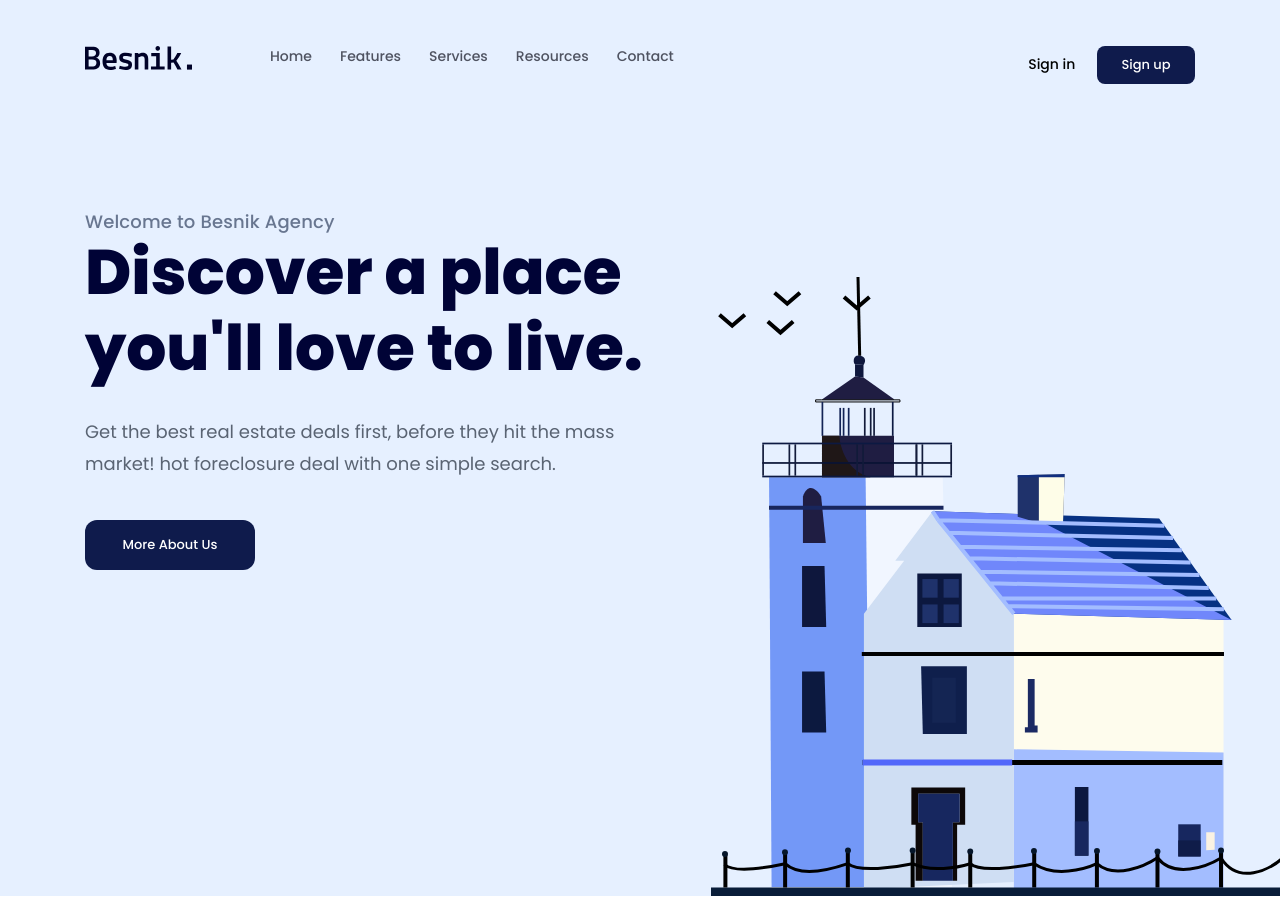
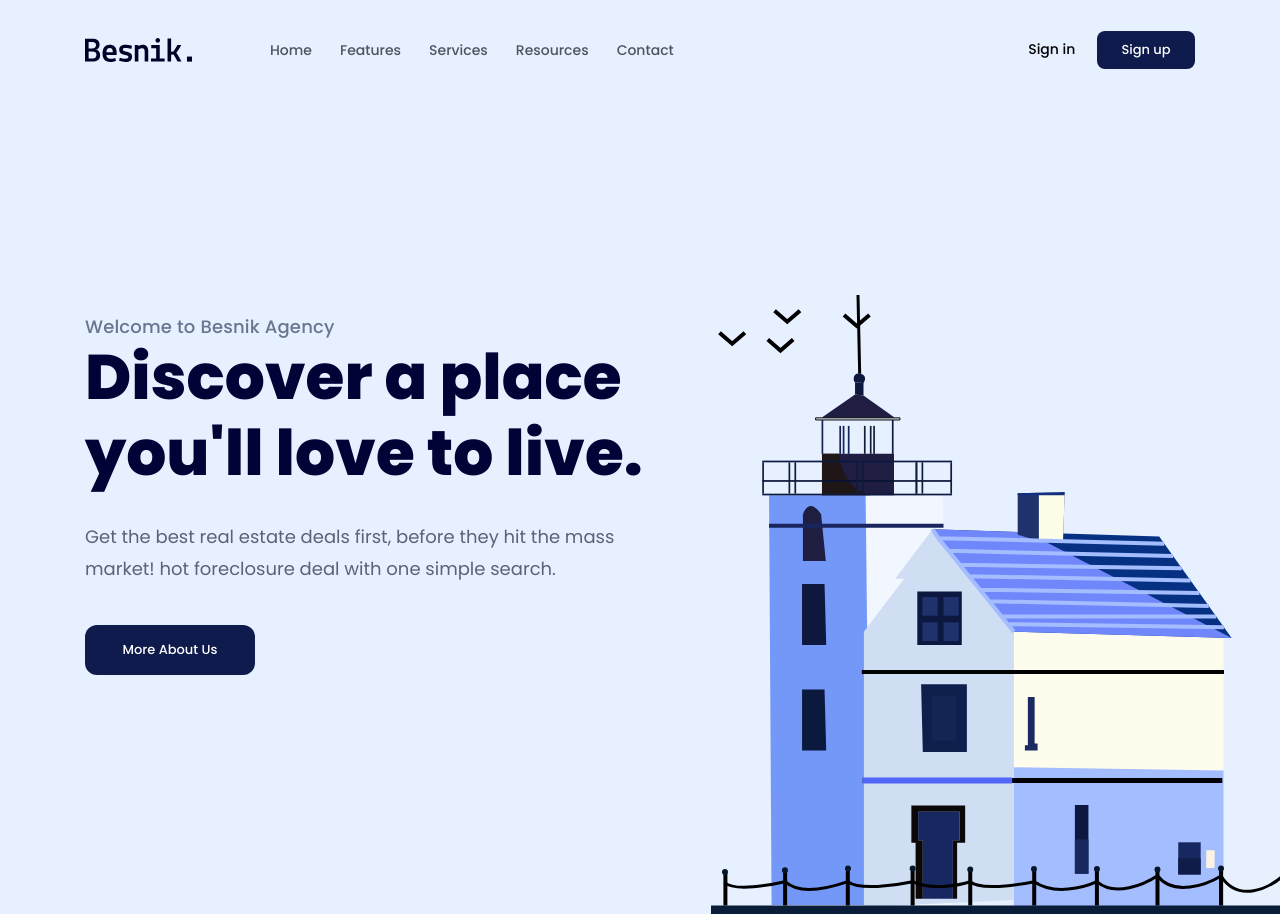
Before and after one commit to tomioruyuu/project-one, a plain HTML site: page index.html in a window 1280 px wide. Shown: the top 914 px of the page. Drawn offline with Linux system fonts and the light colour scheme.

Commit message:
improve header

```diff
--- a/assets/css/styles.css
+++ b/assets/css/styles.css
@@ -44,22 +44,23 @@ a {
     opacity: 0.8;
 }
 
-
 /* ========HEADER========= */
-
-header {
-    position: relative;
-    height: 112vh;
+.fixed-header {
     background: #e6f0ff;
+    padding-top: 26px;
+    position: sticky;
+    top: -26px;
+    z-index: 1;
 }
 
-header nav {
-    padding-top: 46px;
+nav {
+    padding: 12px 0;
     display: flex;
+    align-items: center;
     position: relative;
 }
 
-header nav .navigation {
+nav .navigation {
     display: flex;
     margin-left: 64px;
 }
@@ -79,7 +80,7 @@ nav .navigation a:hover {
     text-decoration: underline;
 }
 
-header nav .sign-btn {
+nav .sign-btn {
     right: 0;
     position: absolute;
     font-weight: 500;
@@ -95,12 +96,19 @@ nav .sign-btn .sign-up {
 }
 
 /* ========CONTENT HEADER======== */
-header .content-header {
-    margin-top: 138px;
+.hero {
+    position: relative;
+    height: 105vh;
+    background: #e6f0ff;
+    display: flex;
+    flex-direction: column;
+}
+
+.hero .content-header {
     width: 560px;
 }
 
-header .content-header .sub-title {
+.hero .content-header .sub-title {
     font-weight: 500;
     font-size: 1.8rem;
     line-height: 1.5;
@@ -108,14 +116,14 @@ header .content-header .sub-title {
     color: #687690;
 }
 
-header .content-header .title {
+.hero .content-header .title {
     font-weight: 700;
     font-size: 6.3rem;
     line-height: 1.2;
     color: #000336;
 }
 
-header .content-header .desc {
+.hero .content-header .desc {
     margin-top: 30px;
     font-weight: 400;
     font-size: 18px;
@@ -123,12 +131,12 @@ header .content-header .desc {
     color: #5a6473;
 }
 
-header .content-header .action-header {
+.hero .content-header .action-header {
     margin-top: 40px;
     min-width: 170px;
 }
 
-header .house-logo {
+.hero .house-logo {
     position: absolute;
     bottom: 0;
     right: calc((100% - 1110px) / 2 - 100px);
@@ -162,7 +170,7 @@ header .house-logo {
     padding-bottom: 41px;
 }
 
-.clients .client-logo a{
+.clients .client-logo a {
     height: 90px;
     padding: 32px 41px 23px;
     border-radius: 12px;
--- a/index.html
+++ b/index.html
@@ -11,8 +11,8 @@
     </head>
     <body>
         <main>
-            <!-- ===========HEADER=========== -->
-            <header>
+            <!-- ==========HEADER=========== -->
+            <header class="fixed-header">
                 <div class="content">
                     <nav>
                         <img src="./assets/img/Logo.svg" alt="Besnik." />
@@ -28,6 +28,12 @@
                             <a href="#!" class="sign-up btn">Sign up</a>
                         </div>
                     </nav>
+                </div>
+            </header>
+
+            <!-- ==========HERO=========== -->
+            <div class="hero">
+                <div class="content">
                     <div class="content-header">
                         <p class="sub-title">Welcome to Besnik Agency</p>
                         <h2 class="title">
@@ -48,7 +54,7 @@
                         />
                     </div>
                 </div>
-            </header>
+            </div>
             <!-- ===========CLIENTS=========== -->
             <div class="clients">
                 <div class="content">
@@ -61,11 +67,16 @@
                         </div>
                         <div class="overview">
                             <div class="star">
-                                <a href=""></a><img src="./assets/img/star.svg" alt="Star" />
-                                <a href=""></a><img src="./assets/img/star.svg" alt="Star" />
-                                <a href=""></a><img src="./assets/img/star.svg" alt="Star" />
-                                <a href=""></a><img src="./assets/img/star.svg" alt="Star" />
-                                <a href=""></a><img src="./assets/img/star.svg" alt="Star" />
+                                <a href=""></a
+                                ><img src="./assets/img/star.svg" alt="Star" />
+                                <a href=""></a
+                                ><img src="./assets/img/star.svg" alt="Star" />
+                                <a href=""></a
+                                ><img src="./assets/img/star.svg" alt="Star" />
+                                <a href=""></a
+                                ><img src="./assets/img/star.svg" alt="Star" />
+                                <a href=""></a
+                                ><img src="./assets/img/star.svg" alt="Star" />
                             </div>
                             <p class="desc">5 Star Ratings (2k+ Review)</p>
                         </div>
```
